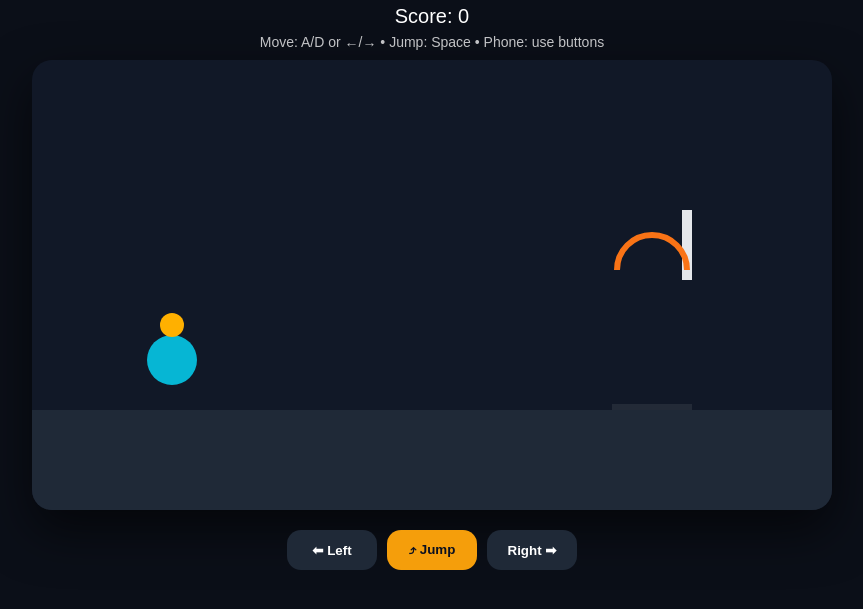
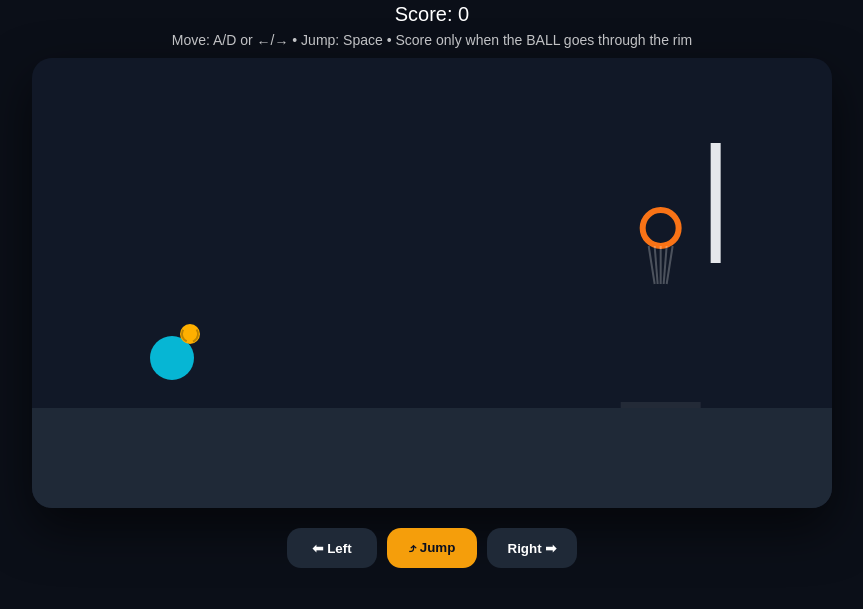
Before and after one commit to Ved123-iy/Dunk-Simulater, a plain HTML site: page index.html in a window 1280 px wide. Both pictures are taken after a click on the button "⤴ Jump". Shown: the part 59-668 px from the top of the page, without its empty margins (208-1071 px from the left). Drawn offline with Linux system fonts and the light colour scheme.

Commit message:
Update index.html

```diff
--- a/index.html
+++ b/index.html
@@ -1,54 +1,29 @@
 <!DOCTYPE html>
 <html>
 <head>
-<meta charset="UTF-8">
-<meta name="viewport" content="width=device-width, initial-scale=1.0"/>
+<meta charset="UTF-8" />
+<meta name="viewport" content="width=device-width,initial-scale=1.0"/>
 <title>🏀 Dunk Simulator</title>
 <style>
-  body{
-    margin:0;
-    background:#0b0f18;
-    color:white;
-    text-align:center;
-    font-family:Arial;
+  body{margin:0;background:#0b0f18;color:#fff;text-align:center;font-family:Arial}
+  h1{margin:18px 0 4px}
+  .score{font-size:20px;margin-top:6px}
+  .tip{opacity:.75;margin:6px 0 10px;font-size:14px}
+  canvas{
+    display:block;margin:10px auto 10px;
+    background:#111827;border-radius:20px;
+    box-shadow:0 20px 50px rgba(0,0,0,.6);
+    max-width:96vw;height:auto;
   }
-  h1{margin:18px 0 5px;}
-  canvas{
-    background:#111827;
-    border-radius:20px;
-    margin:10px auto 10px;
-    display:block;
-    box-shadow:0 20px 50px rgba(0,0,0,.6);
-    max-width: 96vw;
-    height: auto;
-  }
-  .score{font-size:20px;margin-top:8px}
-  .tip{opacity:.75;margin:6px 0 10px;font-size:14px}
-  .controls{
-    display:flex;
-    justify-content:center;
-    gap:10px;
-    flex-wrap:wrap;
-    padding:10px 12px 18px;
-  }
-  .btn{
-    padding:12px 16px;
-    border-radius:14px;
-    border:0;
-    font-weight:800;
-    cursor:pointer;
-    background:#1f2937;
-    color:#fff;
-    min-width:90px;
-  }
+  .controls{display:flex;justify-content:center;gap:10px;flex-wrap:wrap;padding:10px 12px 18px}
+  .btn{padding:12px 16px;border-radius:14px;border:0;font-weight:800;cursor:pointer;background:#1f2937;color:#fff;min-width:90px}
   .btn.jump{background:#f59e0b;color:#0b1020}
 </style>
 </head>
 <body>
-
 <h1>🏀 Dunk Simulator</h1>
 <div class="score">Score: <span id="score">0</span></div>
-<div class="tip">Move: A/D or ←/→ • Jump: Space • Phone: use buttons</div>
+<div class="tip">Move: A/D or ←/→ • Jump: Space • Score only when the BALL goes through the rim</div>
 
 <canvas id="game" width="800" height="450"></canvas>
 
@@ -63,30 +38,56 @@ const canvas = document.getElementById("game");
 const ctx = canvas.getContext("2d");
 const scoreEl = document.getElementById("score");
 
+const floorY = 350;
+const gravity = 0.6;
+
 let score = 0;
 let flash = 0;
 
-const floorY = 350;
+const keys = { left:false, right:false };
 
-let player = {
-  x: 140,
-  y: 300,
-  r: 25,
-  vy: 0,
-  jumping: false,
-  speed: 5
+const player = {
+  x: 140, y: 300, r: 22,
+  vy: 0, speed: 5,
+  onGround: true
 };
 
-let hoop = {
-  x: 620,
-  y: 210,
-  radius: 35
+// Hoop (real rim circle + backboard)
+const hoop = {
+  x: 640,
+  y: 170,
+  rimR: 18,            // rim radius
+  boardX: 690,
+  boardY: 85,
+  boardW: 10,
+  boardH: 120
 };
 
-const gravity = 0.6;
+// Ball (separate physics)
+let ball = {
+  x: player.x + 18,
+  y: player.y - 24,
+  r: 10,
+  vx: 0,
+  vy: 0,
+  held: true,          // held by player until release
+  lastY: 0,
+  scoredThisShot: false
+};
 
-// keys
-const keys = { left:false, right:false };
+// dunk release control (prevents auto-spam)
+let canRelease = true;
+
+function resetBallHeld(){
+  ball.held = true;
+  ball.vx = 0; ball.vy = 0;
+  ball.scoredThisShot = false;
+}
+
+function respawnHoop(){
+  hoop.x = 420 + Math.random()*320;
+  hoop.boardX = hoop.x + 50;
+}
 
 function draw(){
   ctx.clearRect(0,0,canvas.width,canvas.height);
@@ -97,23 +98,33 @@ function draw(){
 
   // backboard
   ctx.fillStyle="#e5e7eb";
-  ctx.fillRect(hoop.x+30, hoop.y-60, 10, 70);
+  ctx.fillRect(hoop.boardX, hoop.boardY, hoop.boardW, hoop.boardH);
 
-  // rim (half circle)
+  // rim (full circle)
   ctx.strokeStyle="#f97316";
   ctx.lineWidth=6;
   ctx.beginPath();
-  ctx.arc(hoop.x, hoop.y, hoop.radius, Math.PI, 0);
+  ctx.arc(hoop.x, hoop.y, hoop.rimR, 0, Math.PI*2);
   ctx.stroke();
+
+  // net (simple)
+  ctx.strokeStyle="rgba(255,255,255,0.25)";
+  ctx.lineWidth=2;
+  for(let i=-2;i<=2;i++){
+    ctx.beginPath();
+    ctx.moveTo(hoop.x + i*6, hoop.y + hoop.rimR);
+    ctx.lineTo(hoop.x + i*3, hoop.y + hoop.rimR + 38);
+    ctx.stroke();
+  }
 
   // dunk flash
   if(flash>0){
-    ctx.fillStyle="rgba(255,176,0,0.25)";
+    ctx.fillStyle="rgba(255,176,0,0.22)";
     ctx.fillRect(0,0,canvas.width,canvas.height);
     flash--;
   }
 
-  // player body
+  // player
   ctx.fillStyle="#06b6d4";
   ctx.beginPath();
   ctx.arc(player.x, player.y, player.r, 0, Math.PI*2);
@@ -122,77 +133,141 @@ function draw(){
   // ball
   ctx.fillStyle="#ffb000";
   ctx.beginPath();
-  ctx.arc(player.x, player.y-35, 12, 0, Math.PI*2);
+  ctx.arc(ball.x, ball.y, ball.r, 0, Math.PI*2);
   ctx.fill();
+  // ball lines
+  ctx.strokeStyle="rgba(0,0,0,0.25)";
+  ctx.lineWidth=2;
+  ctx.beginPath(); ctx.arc(ball.x, ball.y, ball.r-2, -0.6, 1.2); ctx.stroke();
+  ctx.beginPath(); ctx.arc(ball.x, ball.y, ball.r-2, 2.0, 3.7); ctx.stroke();
 
-  // little “target” hint under hoop
+  // little target hint under hoop
   ctx.fillStyle="rgba(255,255,255,0.08)";
   ctx.fillRect(hoop.x-40, floorY-6, 80, 6);
 }
 
-function update(){
-  // movement
+function updatePlayer(){
   if(keys.left)  player.x -= player.speed;
   if(keys.right) player.x += player.speed;
-
-  // keep in bounds
   player.x = Math.max(player.r, Math.min(canvas.width-player.r, player.x));
 
-  // gravity
   player.vy += gravity;
   player.y += player.vy;
 
-  // floor collision
-  if(player.y > 300){
+  if(player.y >= 300){
     player.y = 300;
     player.vy = 0;
-    player.jumping = false;
+    player.onGround = true;
+    canRelease = true;      // allow a new dunk attempt
+    // if ball is still not held, pick it up automatically on landing
+    if(!ball.held) resetBallHeld();
+  } else {
+    player.onGround = false;
+  }
+}
+
+function releaseBallIfDunkAttempt(){
+  // Release ball only once per jump, when near rim and high enough
+  if(!ball.held || !canRelease) return;
+
+  const nearRimX = Math.abs(player.x - hoop.x) < 40;
+  const highEnough = player.y < hoop.y + 45;
+
+  if(nearRimX && highEnough){
+    ball.held = false;
+    canRelease = false;
+
+    // Give ball a little forward/up pop toward rim (feels like dunk)
+    const dir = (hoop.x - player.x);
+    ball.vx = dir * 0.12;   // auto-assist toward hoop
+    ball.vy = -6.5;
+  }
+}
+
+function updateBall(){
+  ball.lastY = ball.y;
+
+  if(ball.held){
+    // follow player hand
+    ball.x = player.x + 18;
+    ball.y = player.y - 24;
+    return;
   }
 
-  // dunk detection (only count once per jump)
-  const nearHoop = Math.abs(player.x - hoop.x) < 42;
-  const highEnough = player.y < hoop.y + 25;
+  // physics
+  ball.vy += gravity;
+  ball.x += ball.vx;
+  ball.y += ball.vy;
 
-  if(player.jumping && nearHoop && highEnough){
+  // bounce off floor
+  if(ball.y > floorY - ball.r){
+    ball.y = floorY - ball.r;
+    ball.vy *= -0.35;
+    ball.vx *= 0.85;
+  }
+
+  // bounce off walls
+  if(ball.x < ball.r){ ball.x = ball.r; ball.vx *= -0.6; }
+  if(ball.x > canvas.width-ball.r){ ball.x = canvas.width-ball.r; ball.vx *= -0.6; }
+
+  // backboard bounce
+  if(ball.x + ball.r > hoop.boardX && ball.x - ball.r < hoop.boardX + hoop.boardW &&
+     ball.y + ball.r > hoop.boardY && ball.y - ball.r < hoop.boardY + hoop.boardH){
+    ball.vx *= -0.7;
+    ball.x = hoop.boardX - ball.r - 1;
+  }
+
+  // SCORE: ball passes through rim circle area while moving downward
+  const dx = ball.x - hoop.x;
+  const dy = ball.y - hoop.y;
+  const dist = Math.hypot(dx, dy);
+
+  const enteringDown = (ball.lastY < hoop.y) && (ball.y >= hoop.y); // crossed center downward
+  const insideRim = dist < (hoop.rimR - 1); // slightly smaller than rim
+  if(!ball.scoredThisShot && enteringDown && insideRim && ball.vy > 0){
+    ball.scoredThisShot = true;
     score++;
     scoreEl.textContent = score;
-    flash = 10;
+    flash = 12;
 
-    // move hoop
-    hoop.x = 420 + Math.random()*320;
+    // new hoop position, and reset ball to player when you land
+    respawnHoop();
+  }
 
-    // prevent multi-score in one jump
-    player.jumping = false;
+  // If ball goes too high off-screen, bring it back a bit (keeps game friendly)
+  if(ball.y < -200){
+    ball.y = -200;
+    ball.vy = 0;
+  }
+}
+
+function jump(){
+  if(player.onGround){
+    player.vy = -14;
+    player.onGround = false;
   }
 }
 
 function loop(){
-  update();
+  updatePlayer();
+  releaseBallIfDunkAttempt();
+  updateBall();
   draw();
   requestAnimationFrame(loop);
 }
 
-function jump(){
-  // only jump if on ground
-  if(player.y >= 300 && player.vy === 0){
-    player.vy = -14;
-    player.jumping = true;
-  }
-}
-
-// keyboard controls
-document.addEventListener("keydown", (e)=>{
-  if(e.code === "ArrowLeft" || e.code === "KeyA") keys.left = true;
-  if(e.code === "ArrowRight" || e.code === "KeyD") keys.right = true;
-  if(e.code === "Space") jump();
+// keyboard
+document.addEventListener("keydown",(e)=>{
+  if(e.code==="ArrowLeft" || e.code==="KeyA") keys.left=true;
+  if(e.code==="ArrowRight" || e.code==="KeyD") keys.right=true;
+  if(e.code==="Space") jump();
+});
+document.addEventListener("keyup",(e)=>{
+  if(e.code==="ArrowLeft" || e.code==="KeyA") keys.left=false;
+  if(e.code==="ArrowRight" || e.code==="KeyD") keys.right=false;
 });
 
-document.addEventListener("keyup", (e)=>{
-  if(e.code === "ArrowLeft" || e.code === "KeyA") keys.left = false;
-  if(e.code === "ArrowRight" || e.code === "KeyD") keys.right = false;
-});
-
-// mobile buttons (press-and-hold)
+// mobile buttons
 const leftBtn = document.getElementById("leftBtn");
 const rightBtn = document.getElementById("rightBtn");
 const jumpBtn = document.getElementById("jumpBtn");
@@ -203,11 +278,11 @@ function hold(btn, onDown, onUp){
   btn.addEventListener("pointerleave", (e)=>{ e.preventDefault(); onUp(); });
   btn.addEventListener("pointercancel", (e)=>{ e.preventDefault(); onUp(); });
 }
-
 hold(leftBtn, ()=>keys.left=true, ()=>keys.left=false);
 hold(rightBtn, ()=>keys.right=true, ()=>keys.right=false);
 jumpBtn.addEventListener("click", jump);
 
+respawnHoop();
 loop();
 </script>
 </body>
```
